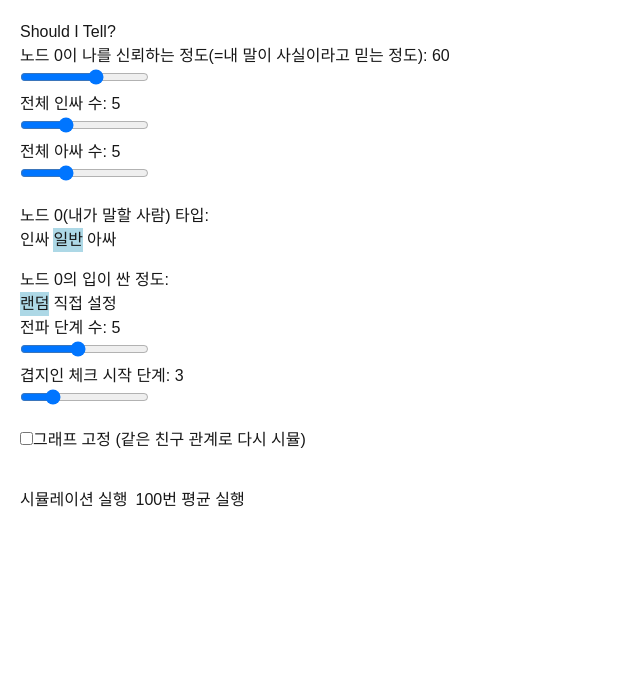
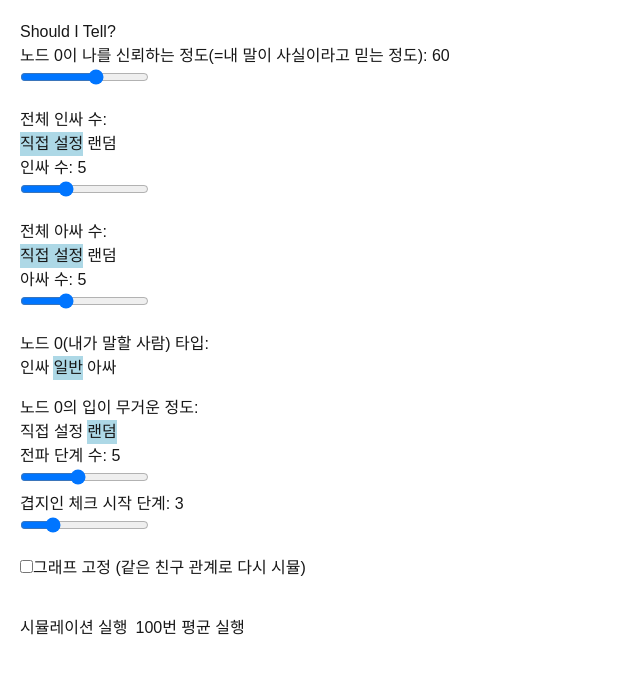
Before and after one commit to lkimeunseo/should-i-tell, a Next.js app: page / in a window 1280 px wide. Shown: the top 674 px of the page, without its empty margins (0-640 px from the left). Built offline with nearby package versions, Linux system fonts and the light colour scheme.

Commit message:
Add random mode for insider/outsider counts and show chosen values

```diff
--- a/app/HomeClient.tsx
+++ b/app/HomeClient.tsx
@@ -14,12 +14,16 @@ export default function HomeClient() {
   const [selectedNode, setSelectedNode] = useState<any>(null);
 
   const [baseTrust, setBaseTrust] = useState(60);
+
+  // ★ 인싸/아싸 수 — 랜덤 모드 추가
+  const [insiderMode, setInsiderMode] = useState<"manual" | "random">("manual");
   const [insiderCount, setInsiderCount] = useState(5);
+  const [outsiderMode, setOutsiderMode] = useState<"manual" | "random">("manual");
   const [outsiderCount, setOutsiderCount] = useState(5);
 
   const [node0Type, setNode0Type] = useState<"insider" | "normal" | "outsider">("normal");
-  const [node0LoosenessMode, setNode0LoosenessMode] = useState<"random" | "manual">("random");
-  const [node0Looseness, setNode0Looseness] = useState(50);
+  const [node0TightLippedMode, setNode0TightLippedMode] = useState<"random" | "manual">("random");
+  const [node0TightLipped, setNode0TightLipped] = useState(50);
 
   const [steps, setSteps] = useState(5);
   const [cutoffStep, setCutoffStep] = useState(3);
@@ -27,23 +31,38 @@ export default function HomeClient() {
   const [graphFrozen, setGraphFrozen] = useState(false);
   const [avgResult, setAvgResult] = useState<any>(null);
 
+  // ★ 이번에 결정된 랜덤 값들
+  const [randomChoices, setRandomChoices] = useState<any>(null);
+
   const frozenGraphRef = useRef<any>(null);
 
-  // ★ 그래프 구조 생성
   function buildGraph() {
     const nodeCount = 25;
     let neighbors: Record<number, number[]> = {};
     let trustMap: Record<string, number> = {};
-    let looseness: Record<number, number> = {};
+    let tightLipped: Record<number, number> = {};
 
     for (let i = 0; i < nodeCount; i++) {
       neighbors[i] = [];
-      looseness[i] = Math.floor(Math.random() * 100);
+      tightLipped[i] = Math.floor(Math.random() * 100);
     }
 
-    if (node0LoosenessMode === "manual") {
-      looseness[0] = node0Looseness;
+    // ★ 노드 0 입무거움: 랜덤이면 결정된 값 저장
+    let chosenNode0TightLipped: number;
+    if (node0TightLippedMode === "manual") {
+      tightLipped[0] = node0TightLipped;
+      chosenNode0TightLipped = node0TightLipped;
+    } else {
+      chosenNode0TightLipped = tightLipped[0]; // 위에서 이미 랜덤 할당됨
     }
+
+    // ★ 인싸/아싸 수: 랜덤이면 0~15 중 무작위
+    const chosenInsiderCount = insiderMode === "random"
+      ? Math.floor(Math.random() * 16)
+      : insiderCount;
+    const chosenOutsiderCount = outsiderMode === "random"
+      ? Math.floor(Math.random() * 16)
+      : outsiderCount;
 
     let insiders = new Set<number>();
     let outsiders = new Set<number>();
@@ -51,11 +70,19 @@ export default function HomeClient() {
     if (node0Type === "insider") insiders.add(0);
     else if (node0Type === "outsider") outsiders.add(0);
 
-    while (insiders.size < insiderCount) {
+    // 인싸 수가 너무 많아 nodeCount 넘지 않게 안전 클램프
+    const safeInsider = Math.min(chosenInsiderCount, nodeCount);
+    const safeOutsider = Math.min(chosenOutsiderCount, nodeCount - safeInsider);
+
+    let insiderTries = 0;
+    while (insiders.size < safeInsider && insiderTries < 1000) {
+      insiderTries++;
       let x = Math.floor(Math.random() * nodeCount);
       if (!outsiders.has(x)) insiders.add(x);
     }
-    while (outsiders.size < outsiderCount) {
+    let outsiderTries = 0;
+    while (outsiders.size < safeOutsider && outsiderTries < 1000) {
+      outsiderTries++;
       let x = Math.floor(Math.random() * nodeCount);
       if (!insiders.has(x)) outsiders.add(x);
     }
@@ -130,16 +157,22 @@ export default function HomeClient() {
     return {
       neighbors,
       trustMap,
-      looseness,
+      tightLipped,
       theirRankOfMe,
       myRankOf,
       reputation,
       nodeCount,
+      // ★ 결정된 랜덤 값들
+      chosen: {
+        insiderCount: chosenInsiderCount,
+        outsiderCount: chosenOutsiderCount,
+        node0TightLipped: chosenNode0TightLipped,
+      },
     };
   }
 
   function runOneSim(graph: any) {
-    const { neighbors, trustMap, looseness, theirRankOfMe, nodeCount } = graph;
+    const { neighbors, trustMap, tightLipped, theirRankOfMe, nodeCount } = graph;
 
     const myFriends = new Set(neighbors[0]);
     myFriends.add(0);
@@ -166,7 +199,7 @@ export default function HomeClient() {
 
           const rankFactor = 1 - (theirRankOfMe[u] - 1) / (nodeCount - 1);
           const wantsToKeep = Math.random() < rankFactor;
-          const cantHelp = Math.random() < looseness[u] / 100;
+          const cantHelp = Math.random() < (100 - tightLipped[u]) / 100;
           if (wantsToKeep && !cantHelp) continue;
 
           let edgeTrust = trustMap[`${u}-${v}`] ?? 0;
@@ -179,7 +212,7 @@ export default function HomeClient() {
           if (!believe) {
             const rumorSpreadProb = 0.7;
             if (Math.random() < rumorSpreadProb) {
-              if (Math.random() < looseness[u] / 100) {
+              if (Math.random() < (100 - tightLipped[u]) / 100) {
                 informed.add(v);
                 next.push(v);
                 parent[v] = u;
@@ -192,7 +225,7 @@ export default function HomeClient() {
 
           const spreadProb = (100 - edgeTrust) / 100;
           if (Math.random() < spreadProb) {
-            if (Math.random() < looseness[u] / 100) {
+            if (Math.random() < (100 - tightLipped[u]) / 100) {
               informed.add(v);
               next.push(v);
               parent[v] = u;
@@ -239,11 +272,12 @@ export default function HomeClient() {
     const {
       neighbors,
       trustMap,
-      looseness,
+      tightLipped,
       theirRankOfMe,
       myRankOf,
       reputation,
       nodeCount,
+      chosen,
     } = graph;
 
     const nodes: any[] = [];
@@ -267,7 +301,7 @@ export default function HomeClient() {
         myRankOf: myRankOf[i],
         theirRankOfMe: theirRankOfMe[i],
         parent: parent[i] ?? null,
-        looseness: looseness[i],
+        tightLipped: tightLipped[i],
         reputation: reputation[i],
         depth: depthMap[i] ?? null,
       });
@@ -294,6 +328,7 @@ export default function HomeClient() {
       strangerReached,
       totalStrangers,
     });
+    setRandomChoices(chosen);
     setAvgResult(null);
   }
 
@@ -344,7 +379,29 @@ export default function HomeClient() {
         onChange={(e) => setBaseTrust(parseInt(e.target.value))}
       />
 
-      <p>전체 인싸 수: {insiderCount}</p>
+      {/* ★ 인싸 수: 랜덤/수동 토글 */}
+      <div style={{ marginTop: 16 }}>
+        <p>전체 인싸 수:</p>
+        <button
+          onClick={() => setInsiderMode("manual")}
+          style={{
+            background: insiderMode === "manual" ? "lightblue" : "white",
+            marginRight: 4,
+          }}
+        >
+          직접 설정
+        </button>
+        <button
+          onClick={() => setInsiderMode("random")}
+          style={{
+            background: insiderMode === "random" ? "lightblue" : "white",
+          }}
+        >
+          랜덤
+        </button>
+        {insiderMode === "manual" && (
+          <div>
+            <p>인싸 수: {insiderCount}</p>
             <input
               type="range"
               min="0"
@@ -352,8 +409,33 @@ export default function HomeClient() {
               value={insiderCount}
               onChange={(e) => setInsiderCount(parseInt(e.target.value))}
             />
+          </div>
+        )}
+      </div>
 
-      <p>전체 아싸 수: {outsiderCount}</p>
+      {/* ★ 아싸 수: 랜덤/수동 토글 */}
+      <div style={{ marginTop: 16 }}>
+        <p>전체 아싸 수:</p>
+        <button
+          onClick={() => setOutsiderMode("manual")}
+          style={{
+            background: outsiderMode === "manual" ? "lightblue" : "white",
+            marginRight: 4,
+          }}
+        >
+          직접 설정
+        </button>
+        <button
+          onClick={() => setOutsiderMode("random")}
+          style={{
+            background: outsiderMode === "random" ? "lightblue" : "white",
+          }}
+        >
+          랜덤
+        </button>
+        {outsiderMode === "manual" && (
+          <div>
+            <p>아싸 수: {outsiderCount}</p>
             <input
               type="range"
               min="0"
@@ -361,6 +443,9 @@ export default function HomeClient() {
               value={outsiderCount}
               onChange={(e) => setOutsiderCount(parseInt(e.target.value))}
             />
+          </div>
+        )}
+      </div>
 
       <div style={{ marginTop: 16 }}>
         <p>노드 0(내가 말할 사람) 타입:</p>
@@ -393,33 +478,33 @@ export default function HomeClient() {
       </div>
 
       <div style={{ marginTop: 16 }}>
-        <p>노드 0의 입이 싼 정도:</p>
+        <p>노드 0의 입이 무거운 정도:</p>
         <button
-          onClick={() => setNode0LoosenessMode("random")}
+          onClick={() => setNode0TightLippedMode("manual")}
           style={{
-            background: node0LoosenessMode === "random" ? "lightblue" : "white",
+            background: node0TightLippedMode === "manual" ? "lightblue" : "white",
             marginRight: 4,
+          }}
+        >
+          직접 설정
+        </button>
+        <button
+          onClick={() => setNode0TightLippedMode("random")}
+          style={{
+            background: node0TightLippedMode === "random" ? "lightblue" : "white",
           }}
         >
           랜덤
         </button>
-        <button
-          onClick={() => setNode0LoosenessMode("manual")}
-          style={{
-            background: node0LoosenessMode === "manual" ? "lightblue" : "white",
-          }}
-        >
-          직접 설정
-        </button>
-        {node0LoosenessMode === "manual" && (
+        {node0TightLippedMode === "manual" && (
           <div>
-            <p>입이 싼 정도: {node0Looseness}</p>
+            <p>입이 무거운 정도: {node0TightLipped}</p>
             <input
               type="range"
               min="0"
               max="100"
-              value={node0Looseness}
-              onChange={(e) => setNode0Looseness(parseInt(e.target.value))}
+              value={node0TightLipped}
+              onChange={(e) => setNode0TightLipped(parseInt(e.target.value))}
             />
           </div>
         )}
@@ -461,6 +546,25 @@ export default function HomeClient() {
       <button onClick={runAverageSimulation} style={{ marginTop: 12 }}>
         100번 평균 실행
       </button>
+
+      {/* ★ 결정된 랜덤 값 표시 */}
+      {randomChoices && (
+        <div style={{ marginTop: 12, padding: 10, background: "#f5f5f5", border: "1px solid #ddd" }}>
+          <p style={{ fontWeight: "bold", marginBottom: 4 }}>이번 시뮬레이션 설정</p>
+          <p>
+            인싸 수: {randomChoices.insiderCount}명
+            {insiderMode === "random" && " (랜덤)"}
+          </p>
+          <p>
+            아싸 수: {randomChoices.outsiderCount}명
+            {outsiderMode === "random" && " (랜덤)"}
+          </p>
+          <p>
+            노드 0의 입무거운 정도: {randomChoices.node0TightLipped}
+            {node0TightLippedMode === "random" && " (랜덤)"}
+          </p>
+        </div>
+      )}
 
       {result && (
         <div style={{ marginTop: 12 }}>
@@ -519,7 +623,7 @@ export default function HomeClient() {
           <p>나로부터 단계: {selectedNode.depth ?? "전파 안 됨"}</p>
           <p>내가 보는 이 사람의 순위: {selectedNode.myRankOf}순위</p>
           <p>이 사람이 보는 나의 순위: {selectedNode.theirRankOfMe}순위</p>
-          <p>입이 싼 정도: {selectedNode.looseness}</p>
+          <p>입이 무거운 정도: {selectedNode.tightLipped}</p>
           <p>평판: {selectedNode.reputation}</p>
           <p>누구에게서 들었나: {selectedNode.parent ?? "초기(나로부터)"}</p>
 
```
Lines whose indentation alone changed are shown as unchanged.
